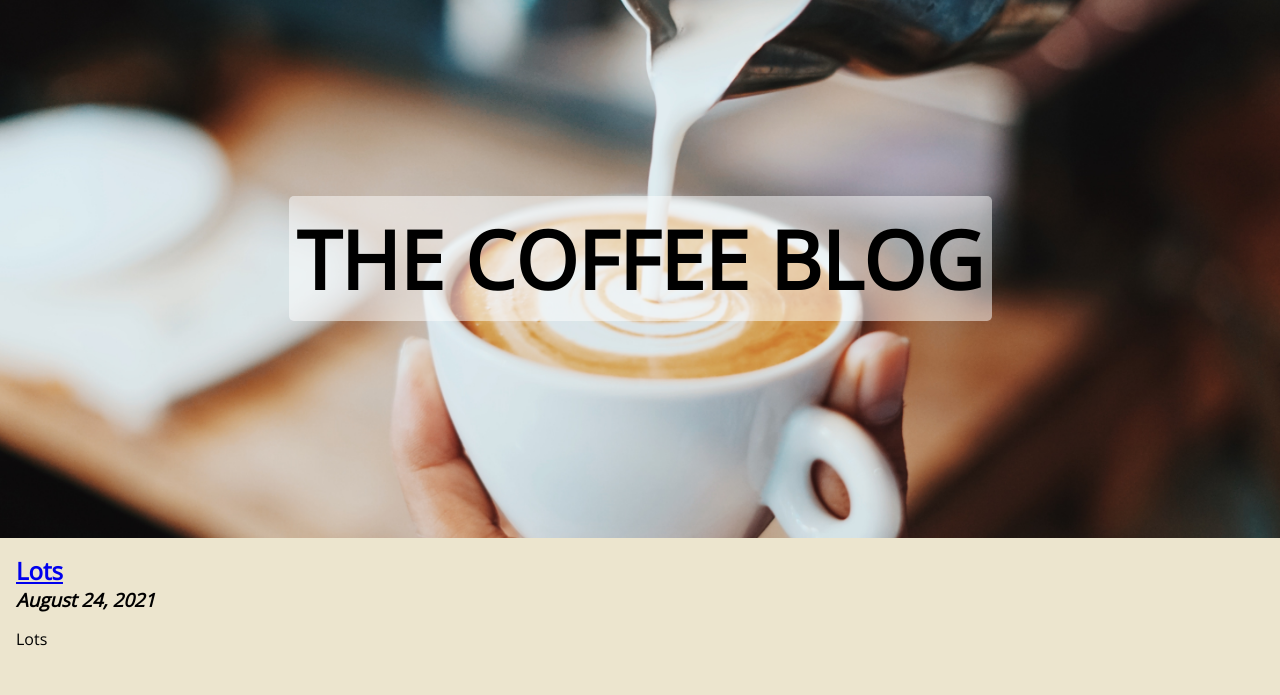
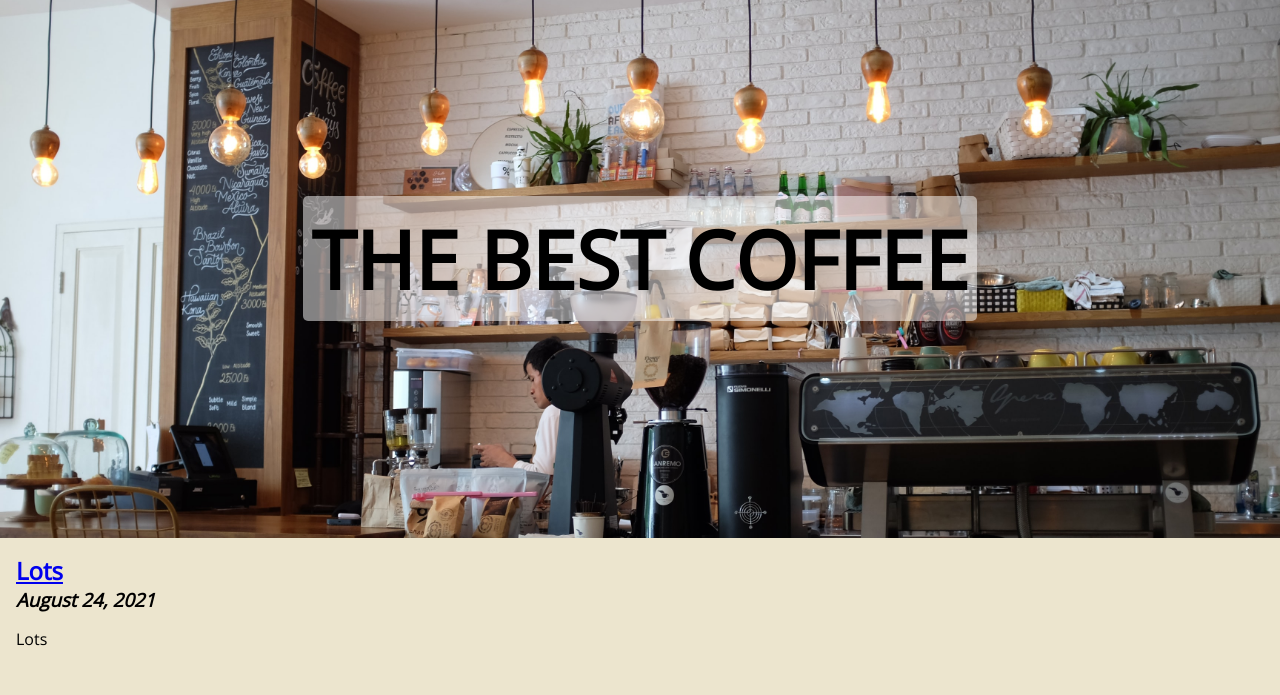
Before and after one commit to kernsary/coffee-shop, a Gatsby site: page / in a window 1280 px wide. Shown: the part 101-796 px from the top of the page. Built offline with nearby package versions, Linux system fonts and the light colour scheme; Gatsby itself is replaced by a stand-in of ours.

Commit message:
Use CMS data in index page

```diff
--- a/gatsby-config.js
+++ b/gatsby-config.js
@@ -11,6 +11,13 @@ module.exports = {
           name: 'blog',
           path: 'src/blog'
         }
+	 },
+	 {
+		resolve: 'gatsby-source-filesystem',
+		options: {
+		  name: 'pageData',
+          path: 'src/pageData'
+		}
      },
 	'gatsby-transformer-remark'
   ]
--- a/src/pages/index.js
+++ b/src/pages/index.js
@@ -15,13 +15,24 @@ export default function IndexPage() {
         title
       }
     }
+	 markdownRemark(frontmatter: { contentKey: { eq: "indexPage" } }) {
+        frontmatter {
+          tagline
+          heroImage
+        }
+      }
   }
 `);
 
+  const tagline = data.markdownRemark.frontmatter.tagline;
+  const heroImage = data.markdownRemark.frontmatter.heroImage;
+
   return (
     <Layout>
-      <div id={styles.hero}>
-        <h1>{data.site.siteMetadata.title}</h1>
+      <div
+		id={styles.hero}
+		style={{ backgroundImage: `url('${heroImage}')` }}>
+        <h1>{tagline}</h1>
       </div>
 	  <BlogList />
     </Layout>
```
